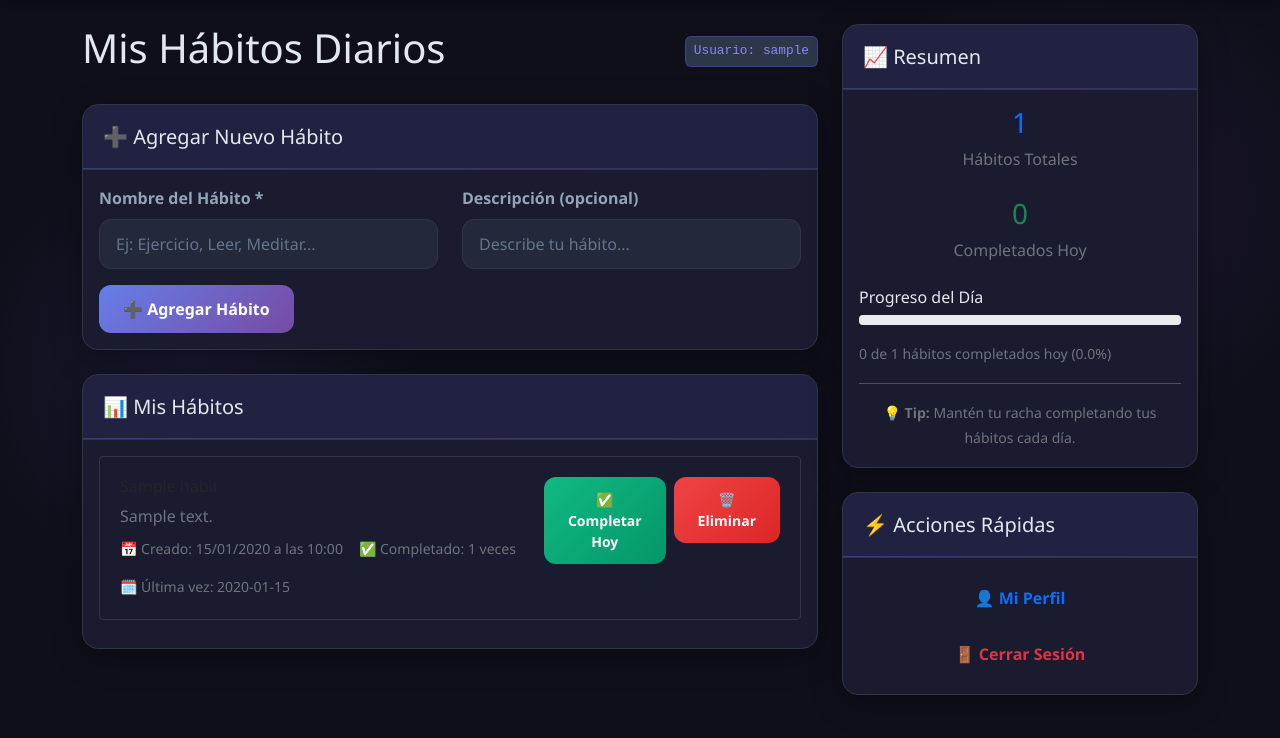
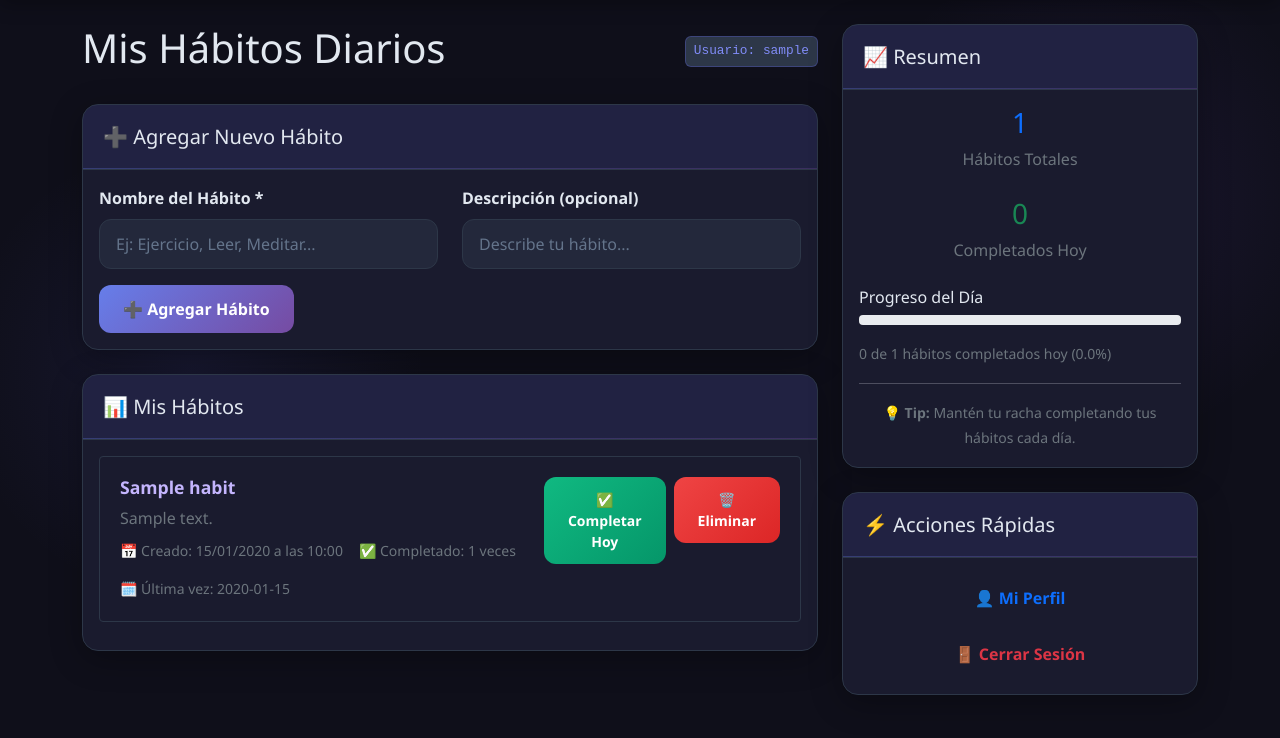
Before and after one commit to Kevin498777/Habit_Tracker, a Flask app: page / in a window 1280 px wide. Shown: the part 59-797 px from the top of the page. Run offline with Flask 3, Linux system fonts and the light colour scheme; the visitor is signed in with stand-in values (Sample User, id 1); a database or web service that is not in the repository returns one stand-in record (values such as "Sample title").

Commit message:
mejores vistas

```diff
--- a/static/css/style.css
+++ b/static/css/style.css
@@ -196,7 +196,7 @@ body {
 }
 
 .form-label {
-  color: var(--text-secondary);
+  color: #e2e8f0;
   font-weight: 600;
   margin-bottom: 0.5rem;
 }
@@ -333,3 +333,9 @@ footer {
 ::-webkit-scrollbar-thumb:hover {
   background: var(--primary-light);
 }
+
+.list-group-item h6 {
+    color: #c4b5fd !important;
+    font-weight: 600;
+    font-size: 1.1rem;
+}
```
